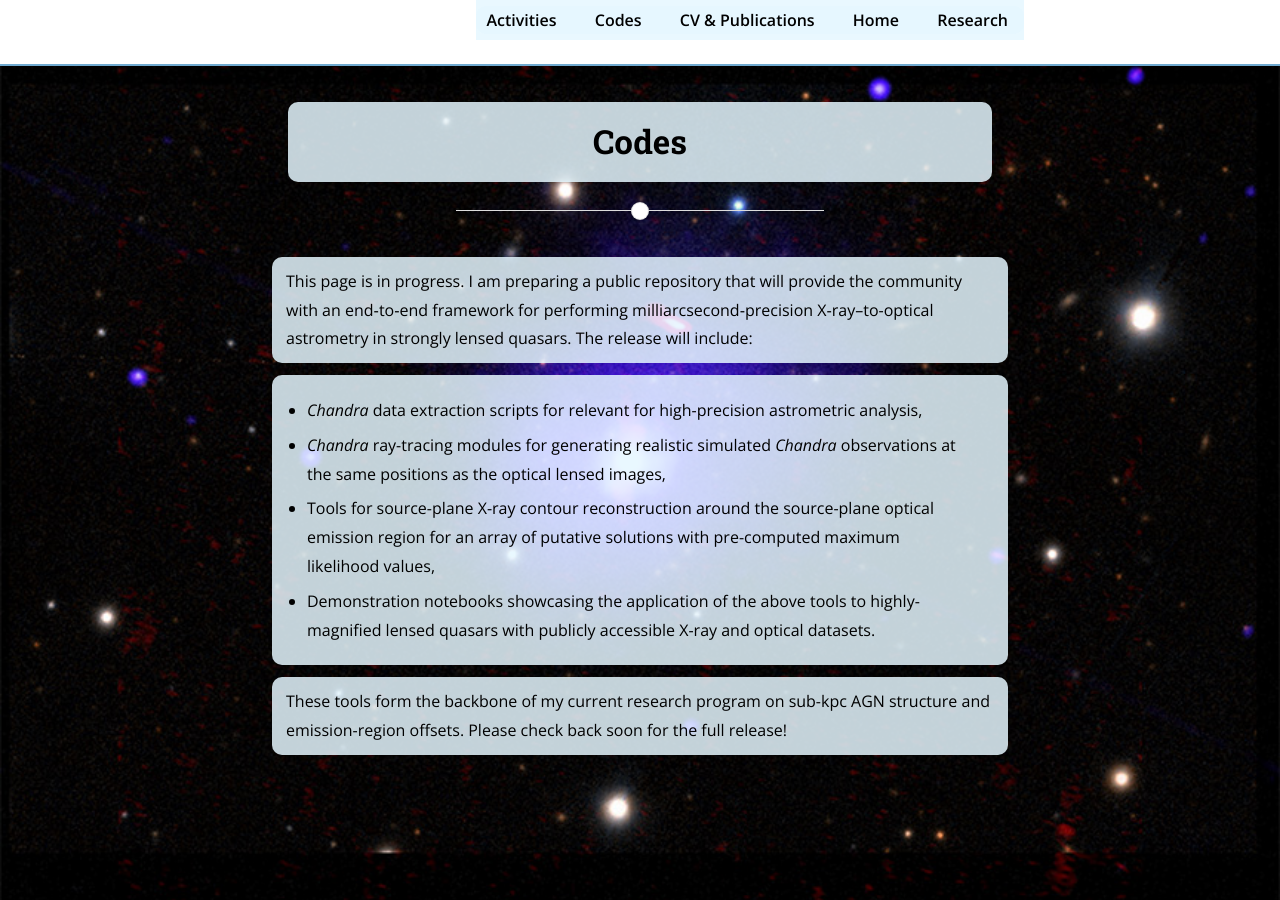
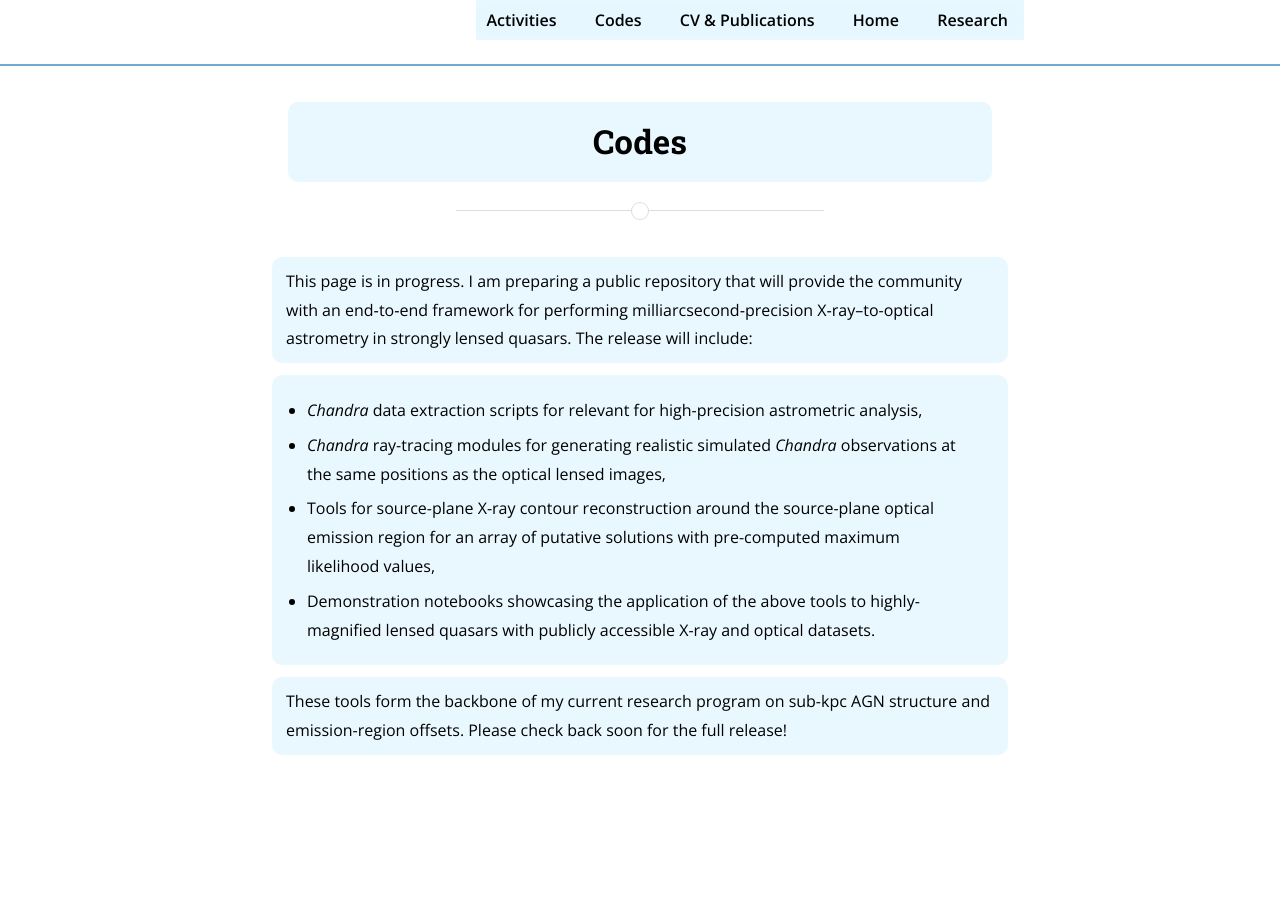
Before and after one commit to jsiskreynes-astro/jsiskreynes-astro.github.io, a Jekyll site: the page built from codes.md, in a window 1280 px wide. Built offline with Jekyll 4.4.1, drawn with Linux system fonts in a browser that asks for light colours; nearby versions of some CDN libraries.

Commit message:
Update main.scss

```diff
--- a/css/main.scss
+++ b/css/main.scss
@@ -13,11 +13,11 @@
 
 
 body {
-  background-image: url('/assets/h1821.jpeg');
+  background-image: none;
   background-size: cover;
   background-position: center center;
   background-attachment: fixed;
-  color: white;
+  color: black;
 }
 
 
```
